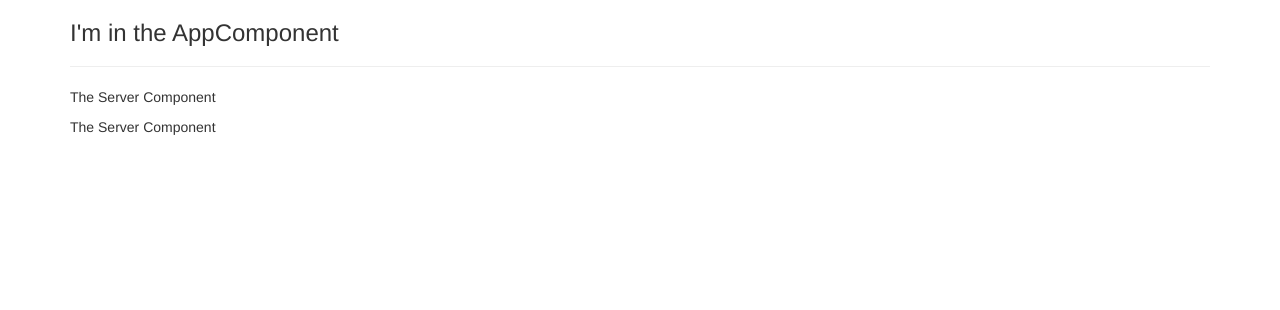
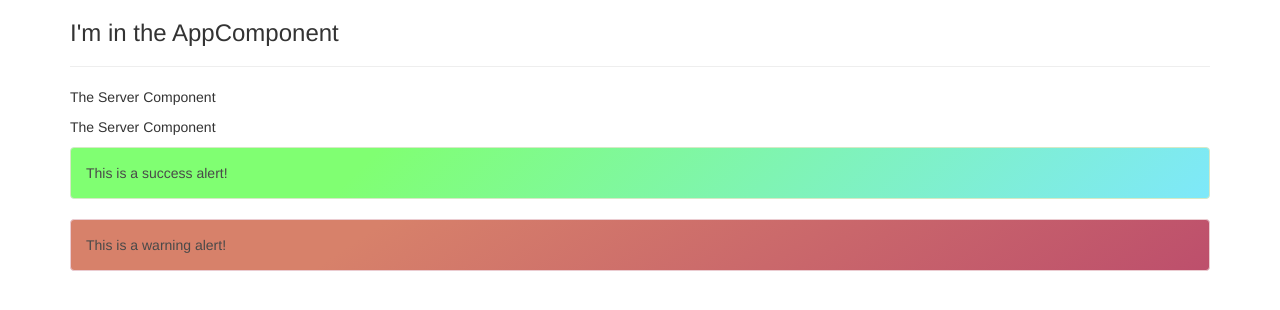
Before and after one commit to meowto16/angular-complete-guide, an Angular app in the folder my-first-app/: page / in a window 1280 px wide. Shown: the top 310 px of the page. Built offline with nearby package versions, Linux system fonts and the light colour scheme.

Commit message:
Lesson 025. Practicing Components. Practice completed

```diff
--- /dev/null
+++ b/my-first-app/src/app/alerts/success-alert/success-alert.component.ts
@@ -0,0 +1,16 @@
+import { Component } from '@angular/core'
+
+@Component({
+  selector: 'app-success-alert',
+  template: `
+    <div class="alert alert-success alert-success--gradient" role="alert">This is a success alert!</div>
+  `,
+  styles: [`
+    .alert-success--gradient {
+      color: #494949;
+      background-color: #7ee8fa;
+      background-image: linear-gradient(315deg, #7ee8fa 0%, #80ff72 74%);
+    }
+  `],
+})
+export class SuccessAlertComponent {}
--- /dev/null
+++ b/my-first-app/src/app/alerts/warning-alert/warning-alert.component.css
@@ -0,0 +1,5 @@
+.alert-danger--gradient {
+  color: #494949;
+  background-color: #bd4f6c;
+  background-image: linear-gradient(326deg, #bd4f6c 0%, #d7816a 74%);
+}
--- /dev/null
+++ b/my-first-app/src/app/alerts/warning-alert/warning-alert.component.html
@@ -0,0 +1 @@
+<div class="alert alert-danger alert-danger--gradient" role="alert">This is a warning alert!</div>
--- /dev/null
+++ b/my-first-app/src/app/alerts/warning-alert/warning-alert.component.ts
@@ -0,0 +1,15 @@
+import { Component, OnInit } from '@angular/core';
+
+@Component({
+  selector: 'app-warning-alert',
+  templateUrl: './warning-alert.component.html',
+  styleUrls: ['./warning-alert.component.css']
+})
+export class WarningAlertComponent implements OnInit {
+
+  constructor() { }
+
+  ngOnInit(): void {
+  }
+
+}
--- a/my-first-app/src/app/app.component.html
+++ b/my-first-app/src/app/app.component.html
@@ -4,6 +4,8 @@
       <h3>I'm in the AppComponent</h3>
       <hr />
       <app-servers></app-servers>
+      <app-success-alert></app-success-alert>
+      <app-warning-alert></app-warning-alert>
     </div>
   </div>
 </div>
--- a/my-first-app/src/app/app.module.ts
+++ b/my-first-app/src/app/app.module.ts
@@ -3,13 +3,17 @@ import { BrowserModule } from '@angular/platform-browser';
 
 import { AppComponent } from './app.component';
 import { ServerComponent } from './server/server.component';
-import { ServersComponent } from './servers/servers.component'
+import { ServersComponent } from './servers/servers.component';
+import { WarningAlertComponent } from './alerts/warning-alert/warning-alert.component'
+import { SuccessAlertComponent } from './alerts/success-alert/success-alert.component'
 
 @NgModule({
   declarations: [
     AppComponent,
     ServerComponent,
     ServersComponent,
+    WarningAlertComponent,
+    SuccessAlertComponent,
   ],
   imports: [
     BrowserModule,
```
